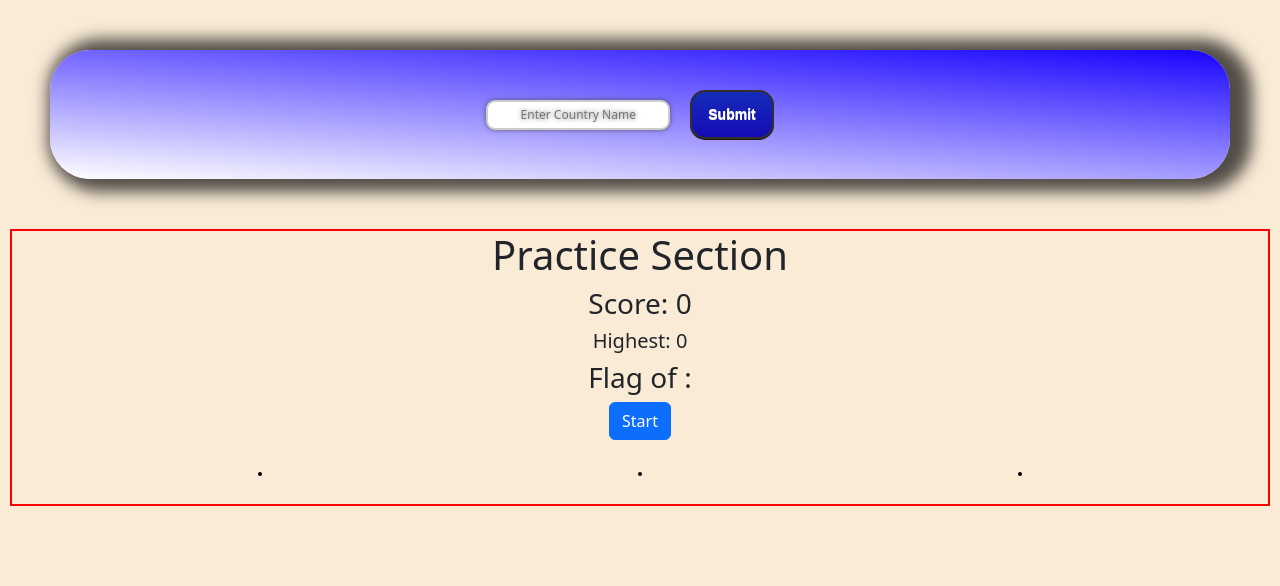
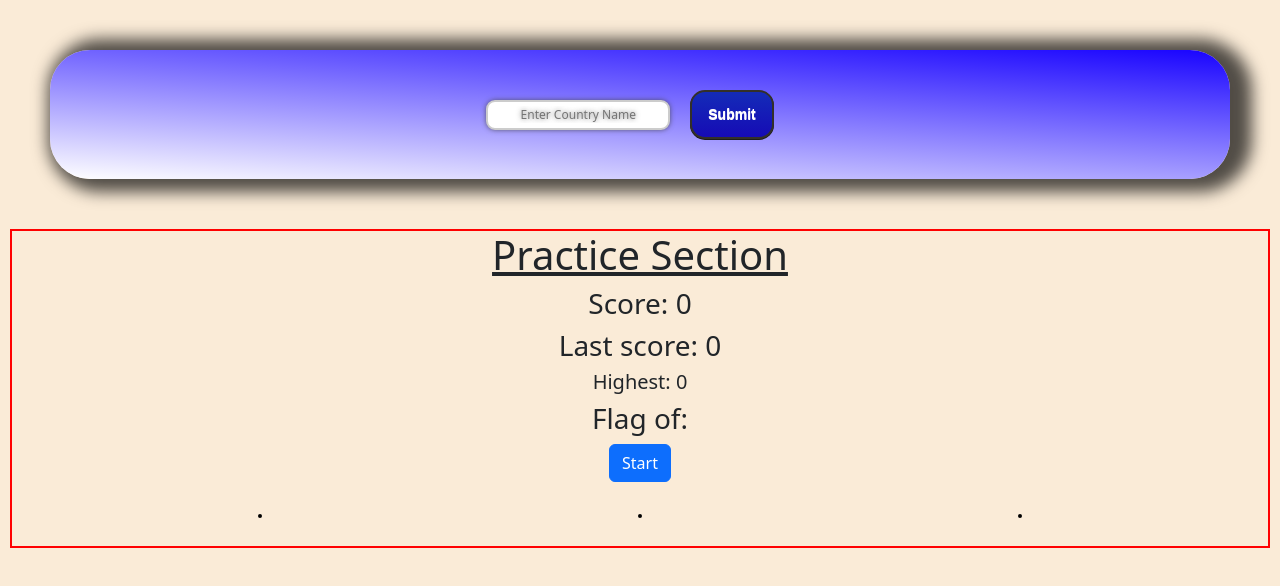
Before and after one commit to TheHero9/react-countries, a React (Create React App) app: page / in a window 1280 px wide. Shown: the top 586 px of the page. Built offline with nearby package versions, Linux system fonts and the light colour scheme.

Commit message:
Clear option after fail

```diff
--- a/src/Components/Practice.jsx
+++ b/src/Components/Practice.jsx
@@ -11,6 +11,7 @@ const Practice = function(){
     const [country, setCountry] = useState(null)
     const [score, setScore] = useState(0)
     const [record, setRecord] = useState(0)
+    const [lastScore, SetLastScore] = useState(0)
 
     const [flag, setFlag] = useState('');
     const [name, setName] = useState('');
@@ -82,11 +83,12 @@ const Practice = function(){
         }
     }
 
-    // function Clear(){
-    //     setRandom1(null)
-    //     setRandom2(null)
-    //     setRandom3("bg")
-    // }
+    function Clear(){
+        setRandom1('')
+        setRandom2('')
+        setRandom3('')
+        setName(null)
+    }
 
     function GenerateCountry(){
         setCountry(randomCountry())
@@ -102,7 +104,7 @@ const Practice = function(){
         } else{
             if(score > record) setRecord(score)
             setScore(0)
-            document.querySelectorAll('img').src = "bg"
+            Clear()
 
         }
 
@@ -112,11 +114,13 @@ const Practice = function(){
     return(
         <>
             <div className="practice">
-                <h1>Practice Section</h1>
+                <h1 style={{textDecoration:  "underline"}}>Practice Section</h1>
 
                 <h3>Score: {score}</h3>
+                <h3>Last score: {lastScore}</h3>
                 <h5>Highest: {record}</h5>
-                <h3>Flag of {name}:</h3>
+
+                <h3>Flag of: {name}</h3>
 
 
 
```
Also changed, not shown: src/Practice.css (line endings or trailing spaces).
